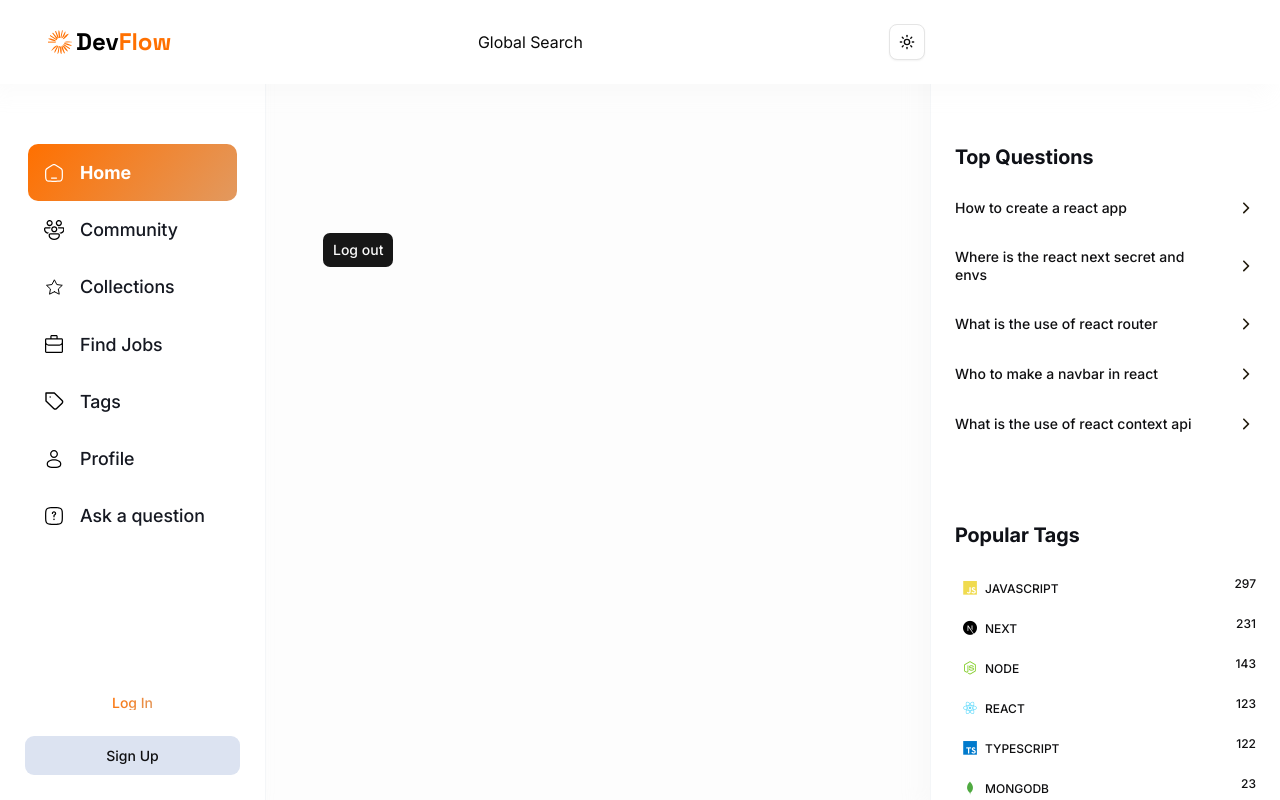
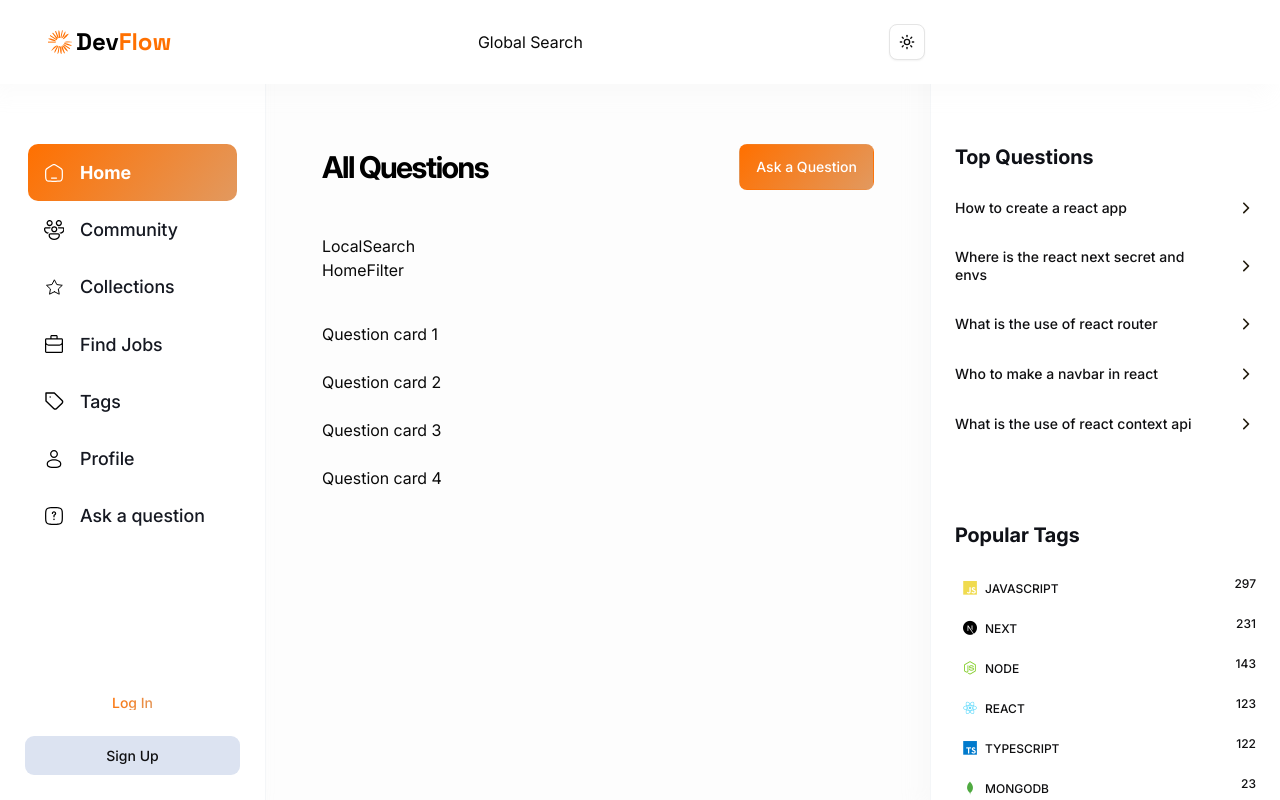
Before and after one commit to SachinyadavAug20/DevFlow, a Next.js app: page / in a window 1280 px wide. Built offline with nearby package versions, Linux system fonts and the light colour scheme; no server answers.

Commit message:
Basic structure of home page

```diff
--- a/app/(root)/page.tsx
+++ b/app/(root)/page.tsx
@@ -1,19 +1,31 @@
 import { Button } from "@/components/ui/button";
 import { auth } from "@/auth";
-import { signOut } from "@/auth"
+import { signOut } from "@/auth";
 import ROUTES from "@/constant/routes";
+import Link from "next/link";
 
 export default async function Home() {
   const session = await auth();
-  console.log(session)
+  console.log(session);
   return (
-    <div className="py-21">
-        <form className="pt-1" action={async()=>{
-          "use server"
-          await signOut({redirectTo:ROUTES.SIGN_IN})
-        }}>
-          <Button type="submit">Log out</Button>
-        </form>
-    </div>
+    <>
+      <section className="w-full flex flex-col-reverse sm:flex-row justify-between gap-4 sm:items-center">
+        <h1 className="h1-bold text-dark100_light900">All Questions</h1>
+        <Button
+          className="primary-gradient min-h-11.5 px-4 py-3 text-light-900!"
+          asChild
+        >
+          <Link href={ROUTES.ASKQUESTION}>Ask a Question</Link>
+        </Button>
+      </section>
+      <section className="mt-11">LocalSearch</section>
+      HomeFilter
+      <div className="mt-10 flex w-full flex-col gap-6">
+        <p>Question card 1</p>
+        <p>Question card 2</p>
+        <p>Question card 3</p>
+        <p>Question card 4</p>
+      </div>
+    </>
   );
 }
--- a/components/navigation/Leftsidebar.tsx
+++ b/components/navigation/Leftsidebar.tsx
@@ -4,6 +4,7 @@ import Link from "next/link";
 import { Button } from "../ui/button";
 import ROUTES from "@/constant/routes";
 import { useSession } from "next-auth/react";
+import { signOut } from "next-auth/react";
 import NavLinks from "./navbar/NavLinks";
 
 const Leftsidebar = () => {
@@ -16,7 +17,10 @@ const Leftsidebar = () => {
       <div className="flex flex-col gap-3">
         {session.status === "unauthenticated" && (
           <div className="flex flex-col gap-3 ">
-            <Button className="small-medium btn-secondary min-h-[41px] w-full rounded-lg px-4 py-3 shadow-none background-light900_dark200! text-dark500_light700!" asChild>
+            <Button
+              className="small-medium btn-secondary min-h-[41px] w-full rounded-lg px-4 py-3 shadow-none background-light900_dark200! text-dark500_light700!"
+              asChild
+            >
               <Link href={ROUTES.SIGN_IN}>
                 <Image
                   src="/icons/account.svg"
@@ -31,7 +35,10 @@ const Leftsidebar = () => {
               </Link>
             </Button>
 
-            <Button className="small-medium light-border-2 btn-tertiary text-dark400_light900 min-h-[41px] w-full rounded-lg border px-4 py-3 shadow-none background-light700_dark400! text-dark500_light400!" asChild>
+            <Button
+              className="small-medium light-border-2 btn-tertiary text-dark400_light900 min-h-[41px] w-full rounded-lg border px-4 py-3 shadow-none background-light700_dark400! text-dark500_light400!"
+              asChild
+            >
               <Link href={ROUTES.SIGN_UP}>
                 <Image
                   src="/icons/sign-up.svg"
@@ -40,9 +47,40 @@ const Leftsidebar = () => {
                   height={20}
                   className="invert-colors lg:hidden"
                 />
-              <span className="max-lg:hidden">Sign Up</span>
+                <span className="max-lg:hidden">Sign Up</span>
               </Link>
             </Button>
+          </div>
+        )}
+        {session.status === "authenticated" && (
+          <div className="flex flex-col gap-2 justify-center items-center">
+            <Button
+              className="small-medium btn-secondary min-h-[41px] w-full rounded-lg px-4 py-3 shadow-none background-light900_dark200! text-dark500_light700!"
+              asChild
+            >
+              <Link href={ROUTES.SIGN_IN}>
+                <img
+                  src={`${session.data.user?.image}`}
+                  alt="account"
+                  width={25}
+                  height={25}
+                  className="invert-colors rounded-4xl"
+                />
+                <span className="primary-text-gradient max-lg:hidden max-lg:hidden">
+                  {session.data.user?.name}
+                </span>
+              </Link>
+            </Button>
+            <div>
+              <form
+                className="pt-1"
+                action={async () => {
+                  await signOut({ redirectTo: ROUTES.SIGN_IN });
+                }}
+              >
+                <Button type="submit">Log out</Button>
+              </form>
+            </div>
           </div>
         )}
       </div>
```
